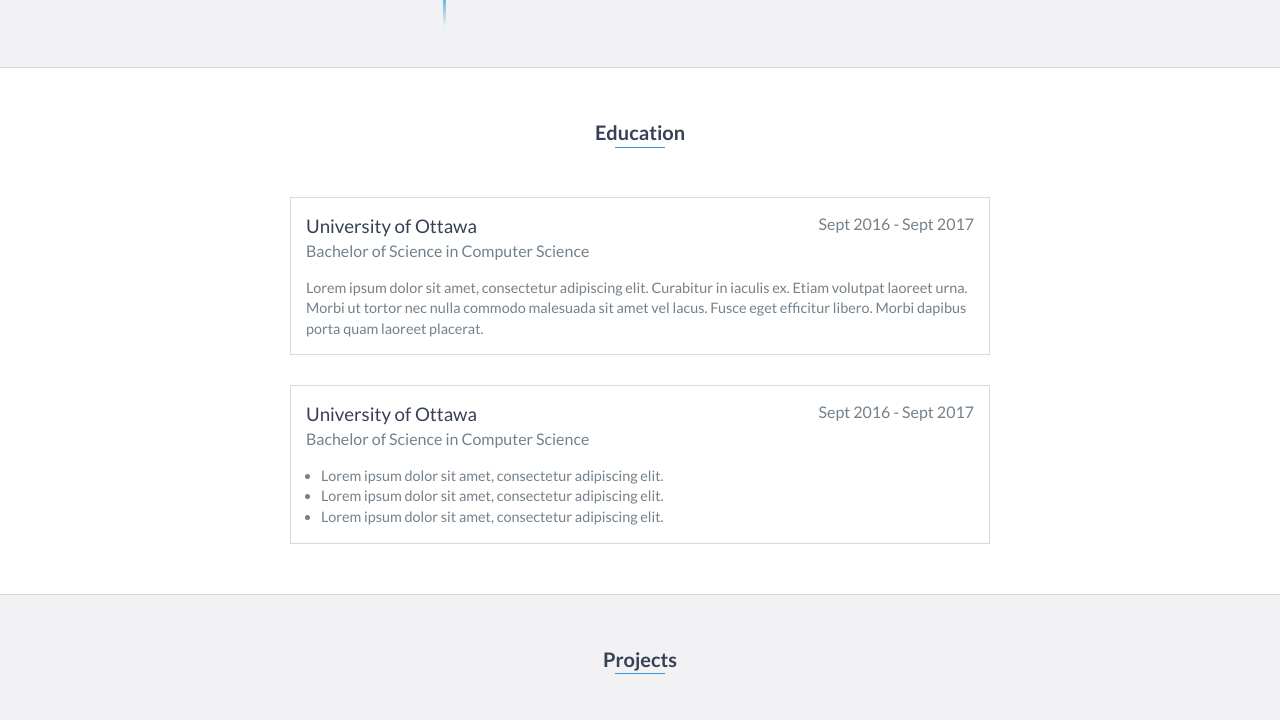
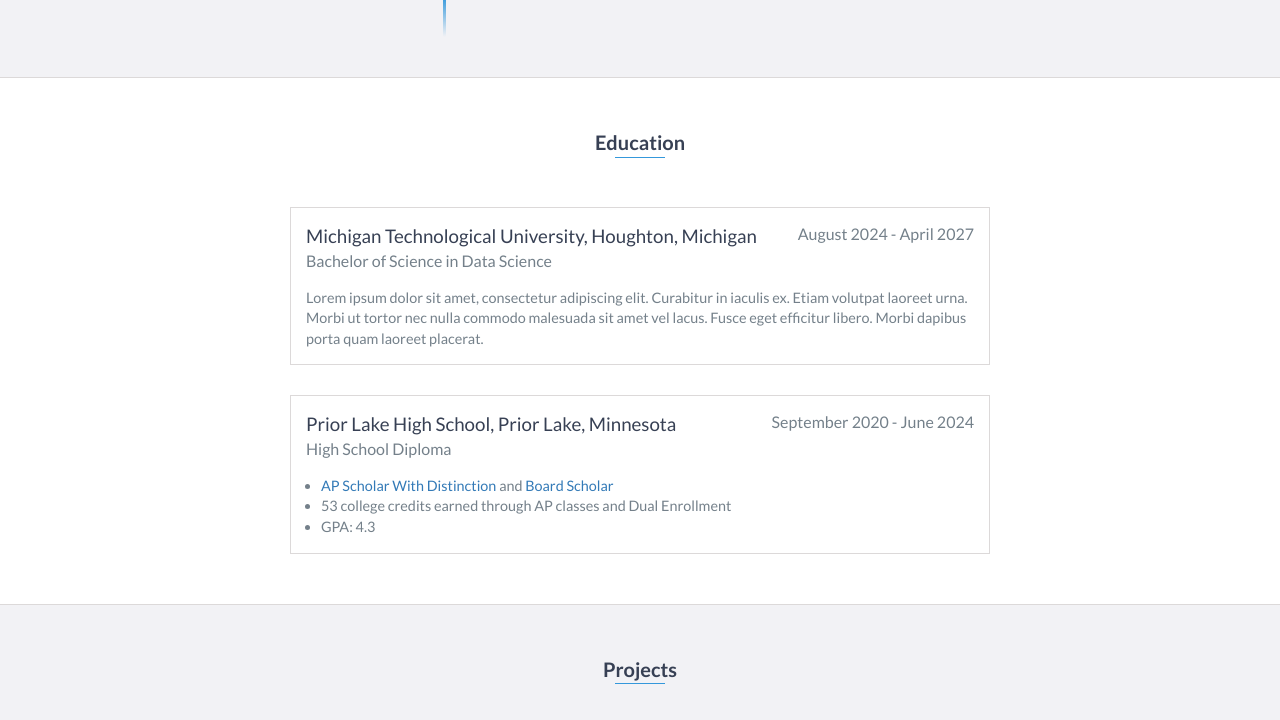
Before and after one commit to aikrawza/aikrawza.github.io, a website: page index.html in a window 1280 px wide. Shown: the part 1872-2592 px from the top of the page. Drawn offline with nearby package versions, Linux system fonts and the light colour scheme.

Commit message:
Update index.html

```diff
--- a/index.html
+++ b/index.html
@@ -81,6 +81,7 @@
 			display: block;
 			margin-left: auto;
 			margin-right: auto;
+			margin-bottom: 10px;
         	}
     	</style>
         <div class="container">
@@ -137,9 +138,9 @@
     <div id="education">
         <h2 class="heading">Education</h2>
         <div class="education-block">
-            <h3>University of Ottawa</h3>
-            <span class="education-date">Sept 2016 - Sept 2017</span>
-            <h4>Bachelor of Science in Computer Science</h4>
+            <h3>Michigan Technological University, Houghton, Michigan</h3>
+            <span class="education-date">August 2024 - April 2027</span>
+            <h4>Bachelor of Science in Data Science</h4>
             <p>
                 Lorem ipsum dolor sit amet, consectetur adipiscing elit. Curabitur in iaculis ex. Etiam volutpat laoreet urna. Morbi ut tortor nec nulla commodo malesuada sit amet vel lacus. Fusce eget efficitur libero. Morbi dapibus porta quam laoreet placerat.
             </p>
@@ -147,18 +148,18 @@
         <!-- End .education-block -->
 
         <div class="education-block">
-            <h3>University of Ottawa</h3>
-            <span class="education-date">Sept 2016 - Sept 2017</span>
-            <h4>Bachelor of Science in Computer Science</h4>
+            <h3>Prior Lake High School, Prior Lake, Minnesota</h3>
+            <span class="education-date">September 2020 - June 2024</span>
+            <h4>High School Diploma</h4>
             <ul>
                 <li>
-                    Lorem ipsum dolor sit amet, consectetur adipiscing elit.
+                    <a href="https://apstudents.collegeboard.org/awards-recognitions/ap-scholar-award#:~:text=AP%20Scholar%20with%20Distinction">AP Scholar With Distinction</a> and <a href="https://resources.finalsite.net/images/v1696277252/priorlake/gpkq1hsvcvakpgjgcdai/SchoolBoardScholars2023-24.pdf">Board Scholar</a>
                 </li>
                 <li>
-                    Lorem ipsum dolor sit amet, consectetur adipiscing elit.
+                    53 college credits earned through AP classes and Dual Enrollment
                 </li>
                 <li>
-                    Lorem ipsum dolor sit amet, consectetur adipiscing elit.
+                    GPA: 4.3
                 </li>
             </ul>
         </div>
```
